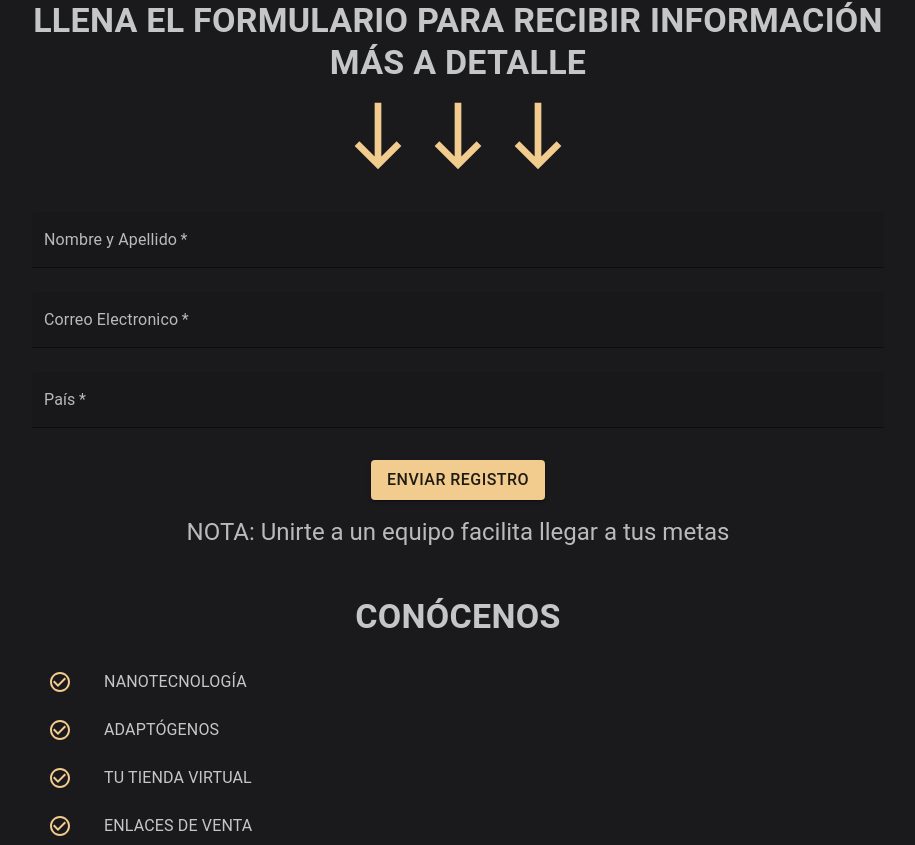
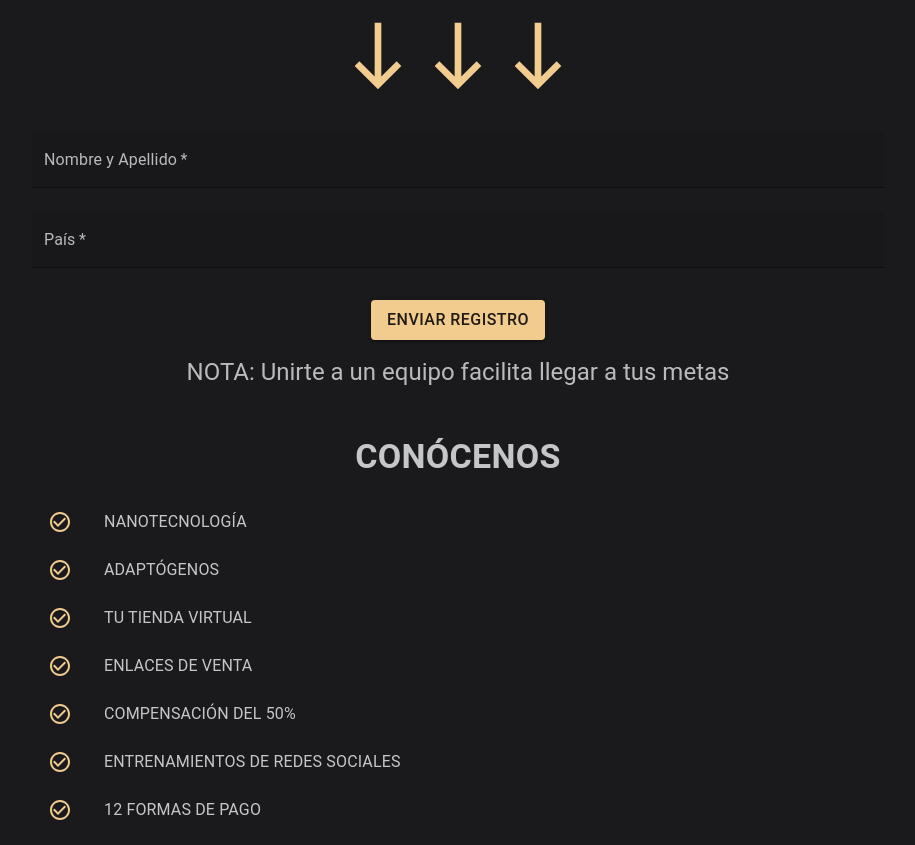
Before and after one commit to Adiazx14/unete, a Next.js app: page / in a window 1280 px wide. Shown: the part 829-1674 px from the top of the page, without its empty margins (182-1097 px from the left). Built offline with nearby package versions, Linux system fonts and the light colour scheme.

Commit message:
commented out navbar and email field from form

```diff
--- a/src/app/layout.js
+++ b/src/app/layout.js
@@ -50,6 +50,7 @@ export default function RootLayout({ children }) {
     <html lang="es">
       <body className={inter.className}>
         <ThemeProvider theme={theme}>
+          {/* Commented out Navbar
           <HideOnScroll threshold={0}>
             <AppBar
               sx={{ mb: 4 }}
@@ -66,7 +67,7 @@ export default function RootLayout({ children }) {
                 <LinkDropdown />
               </Toolbar>
             </AppBar>
-          </HideOnScroll>
+          </HideOnScroll> */}
           {children}
         </ThemeProvider>
       </body>
--- a/src/app/page.js
+++ b/src/app/page.js
@@ -115,7 +115,8 @@ function LandingPage() {
           variant="filled"
           required
         />
-        <TextField
+        {/*         Commneted out email field
+<TextField
           color="primary"
           fullWidth
           label="Correo Electronico"
@@ -125,7 +126,7 @@ function LandingPage() {
           margin="normal"
           variant="filled"
           required
-        />
+        /> */}
         <TextField
           color="primary"
           required
```
